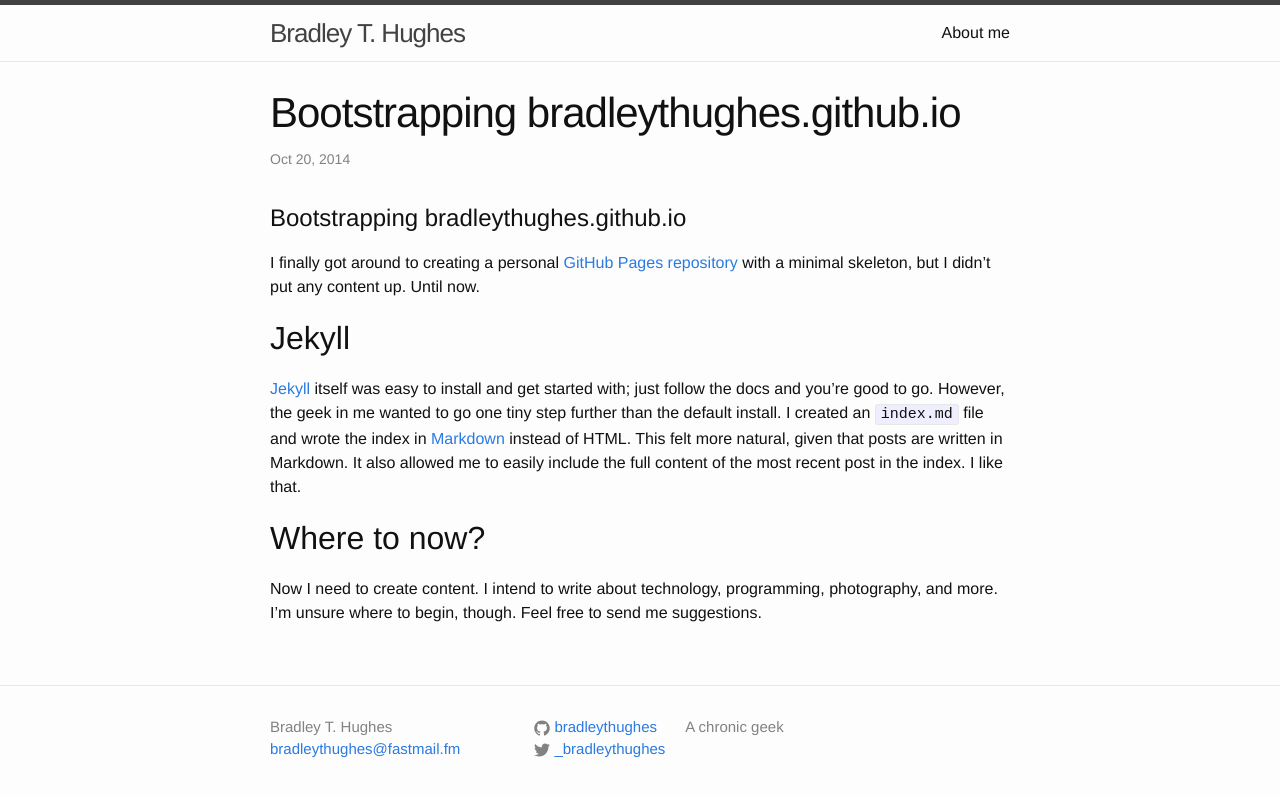
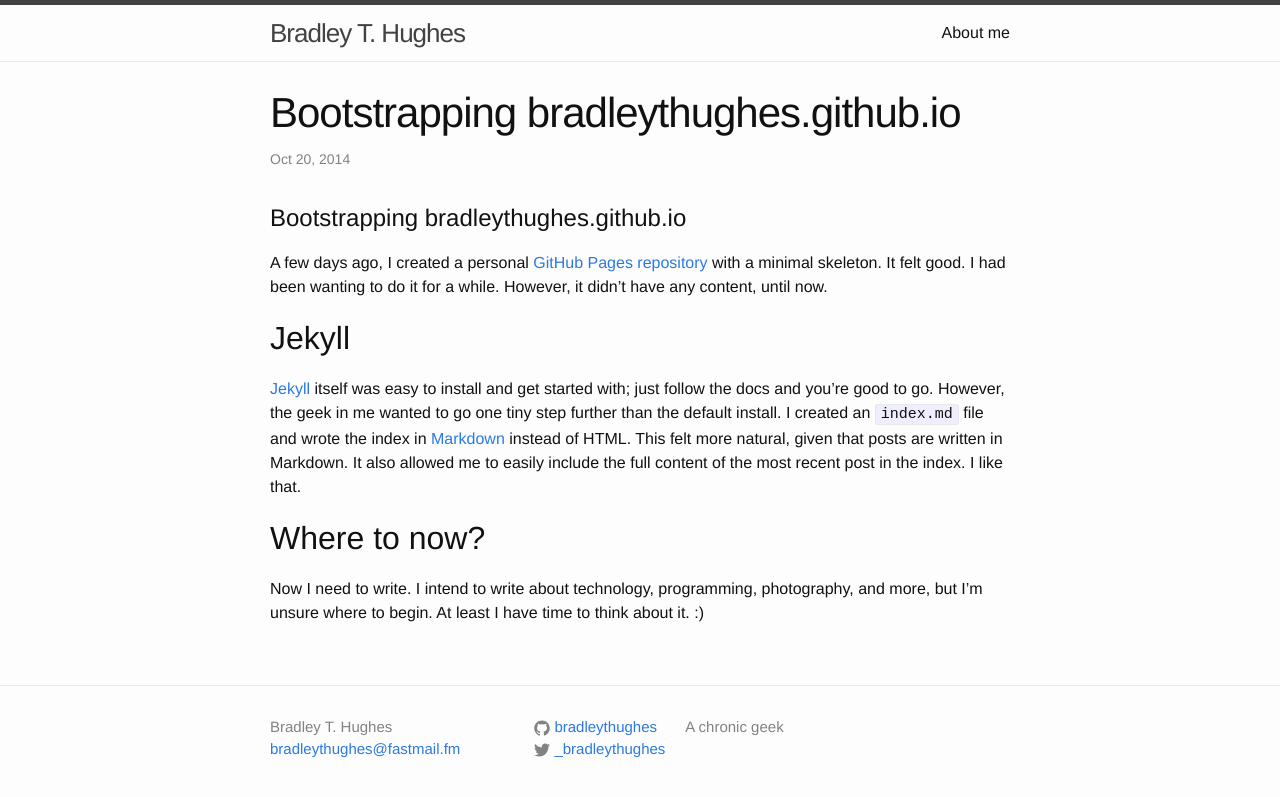
Before and after one commit to bradleythughes/bradleythughes.github.io, a Jekyll site: the page built from _posts/2014-10-20-bootstrapping.md, in a window 1280 px wide. Shown: the top 797 px of the page. Built offline with Jekyll 4.4.1, drawn with Linux system fonts in a browser that asks for light colours.

Commit message:
Some updates to my initial post

```diff
--- a/_posts/2014-10-20-bootstrapping.md
+++ b/_posts/2014-10-20-bootstrapping.md
@@ -4,10 +4,10 @@ title: Bootstrapping bradleythughes.github.io
 ---
 
 # Bootstrapping bradleythughes.github.io
-I finally got around to creating a personal [GitHub Pages repository](https://github.com/bradleythughes/bradleythughes.github.io) with a minimal skeleton, but I didn't put any content up. Until now.
+A few days ago, I created a personal [GitHub Pages repository](https://github.com/bradleythughes/bradleythughes.github.io) with a minimal skeleton. It felt good. I had been wanting to do it for a while. However, it didn't have any content, until now.
 
 ## Jekyll
 [Jekyll](http://jekyllrb.com/) itself was easy to install and get started with; just follow the docs and you're good to go. However, the geek in me wanted to go one tiny step further than the default install. I created an `index.md` file and wrote the index in [Markdown](https://help.github.com/articles/github-flavored-markdown/) instead of HTML. This felt more natural, given that posts are written in Markdown. It also allowed me to easily include the full content of the most recent post in the index. I like that.
 
 ## Where to now?
-Now I need to create content. I intend to write about technology, programming, photography, and more. I'm unsure where to begin, though. Feel free to send me suggestions.
+Now I need to write. I intend to write about technology, programming, photography, and more, but I'm unsure where to begin. At least I have time to think about it. :)
```
